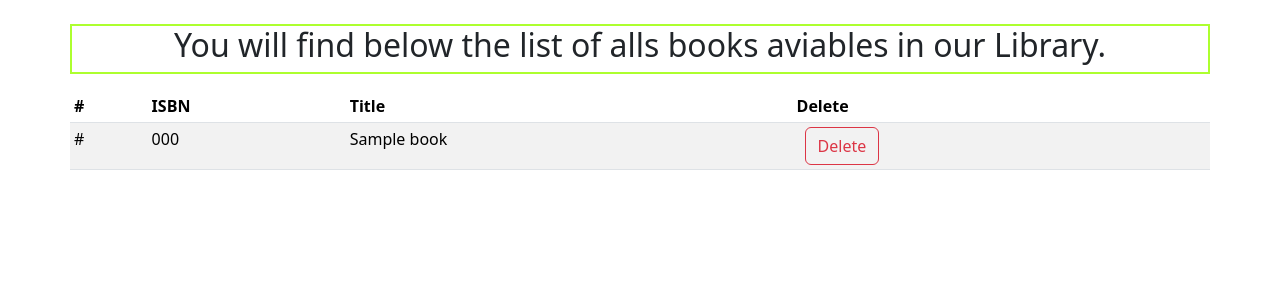
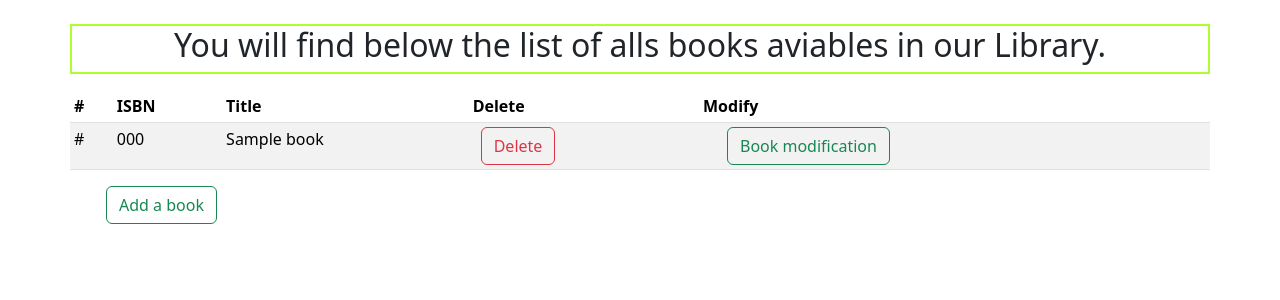
Before and after one commit to babou7063/Projet-Techno-Web, a Python web app: template TP2/exo2_books/templates/display_books.html in a window 1280 px wide. Shown: the top 300 px of the page. Run offline with Jinja, Linux system fonts and the light colour scheme; the template is opened without the code that fills it: most values are stand-ins (such as "Sample title", 1, 10 or a date in 2020).

Commit message:
update bouton modification

```diff
--- a/TP2/exo2_books/templates/display_books.html
+++ b/TP2/exo2_books/templates/display_books.html
@@ -17,6 +17,7 @@
                 <th scope ="col">ISBN</th>
                 <th scope ="col"> Title </th>
                 <th scope ="col"> Delete</th>
+                <th scope ="col"> Modify</th>
 
             </tr>
         </thead>
@@ -28,6 +29,7 @@
         </tbody>
     </table>
 </div>
+<a class="btn btn-outline-success mx-4" href="/create_book/">Add a book</a>
 </div>
 
 {% endblock%}
--- a/TP2/exo2_books/templates/home_page.html
+++ b/TP2/exo2_books/templates/home_page.html
@@ -15,7 +15,6 @@
     <a>Choose an action</a>
     <div class="d-flex mt-4">
         <a class="btn btn-outline-success mx-4" href="/all_books">List of books</a>
-        <a class="btn btn-outline-success mx-4" href="/modify">Book modification</a>
         <a class="btn btn-outline-success mx-4" href="/creation">Book creation</a>
     </div>
 </div>
--- a/TP2/exo2_books/templates/macro.html
+++ b/TP2/exo2_books/templates/macro.html
@@ -4,9 +4,12 @@
     <td> {{books.ISBN}}</td>
     <td> {{books.title}}</td>
     <td>
-    <form id="deleteForm" action="delete/{{ books.ISBN }}" method="post">
-        <button type="button" class="btn btn-outline-danger mx-2" onclick="confirmAndDelete()">Delete</button>
-    </form>
+        <form id="deleteForm" action="delete/{{ books.ISBN }}" method="post">
+            <button type="button" class="btn btn-outline-danger mx-2" onclick="confirmAndDelete()">Delete</button>
+        </form>
+    </td>
+    <td>
+        <a class="btn btn-outline-success mx-4" href="modify/{{ books.ISBN }}">Book modification</a>
     </td>
 </tr>
 
```
Also changed, not shown: TP2/exo2_books/app/routes/books.py (+13 -3 lines), TP2/exo2_books/templates/modify_book.html (added, +7 -0 lines).
